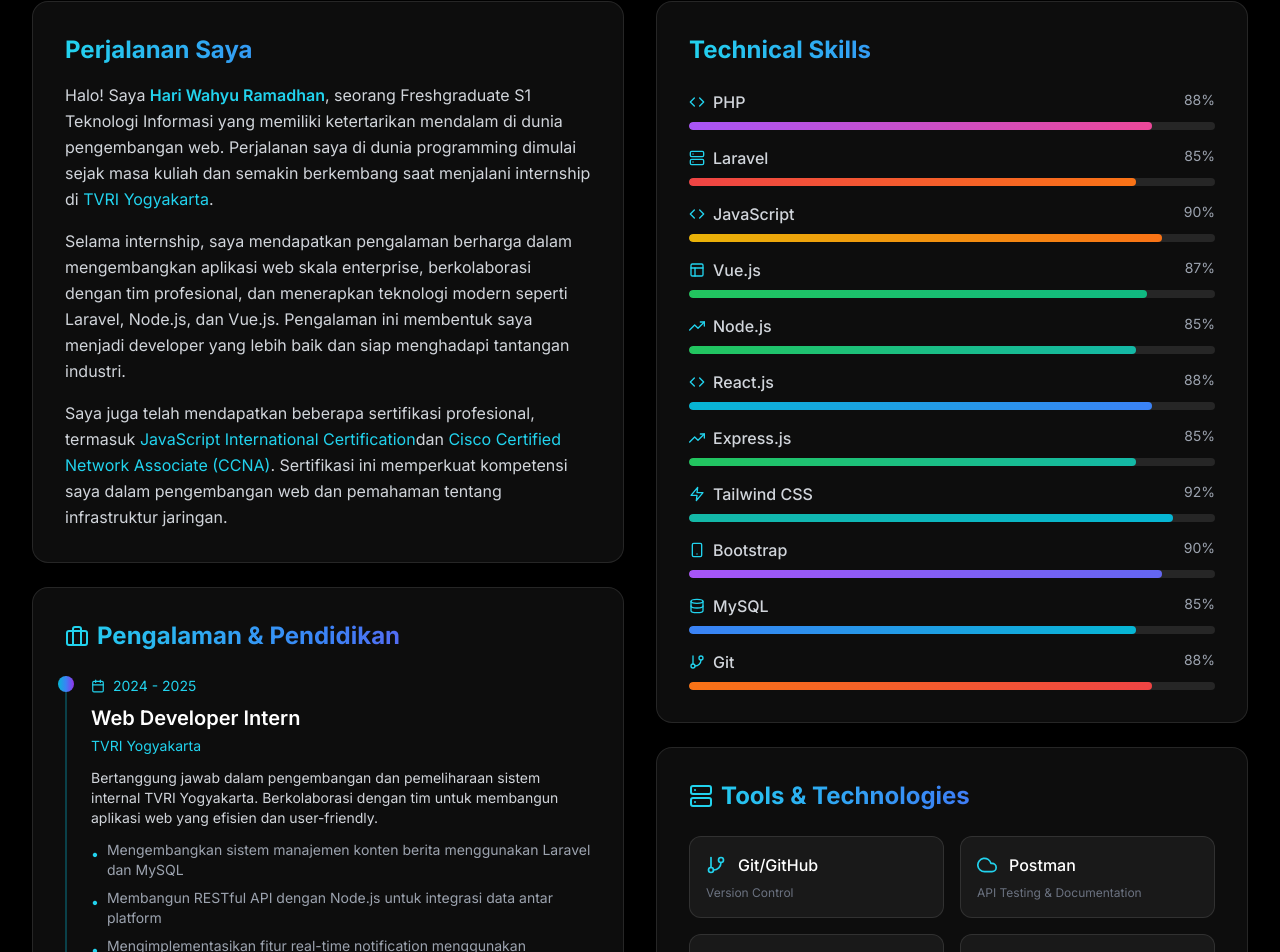
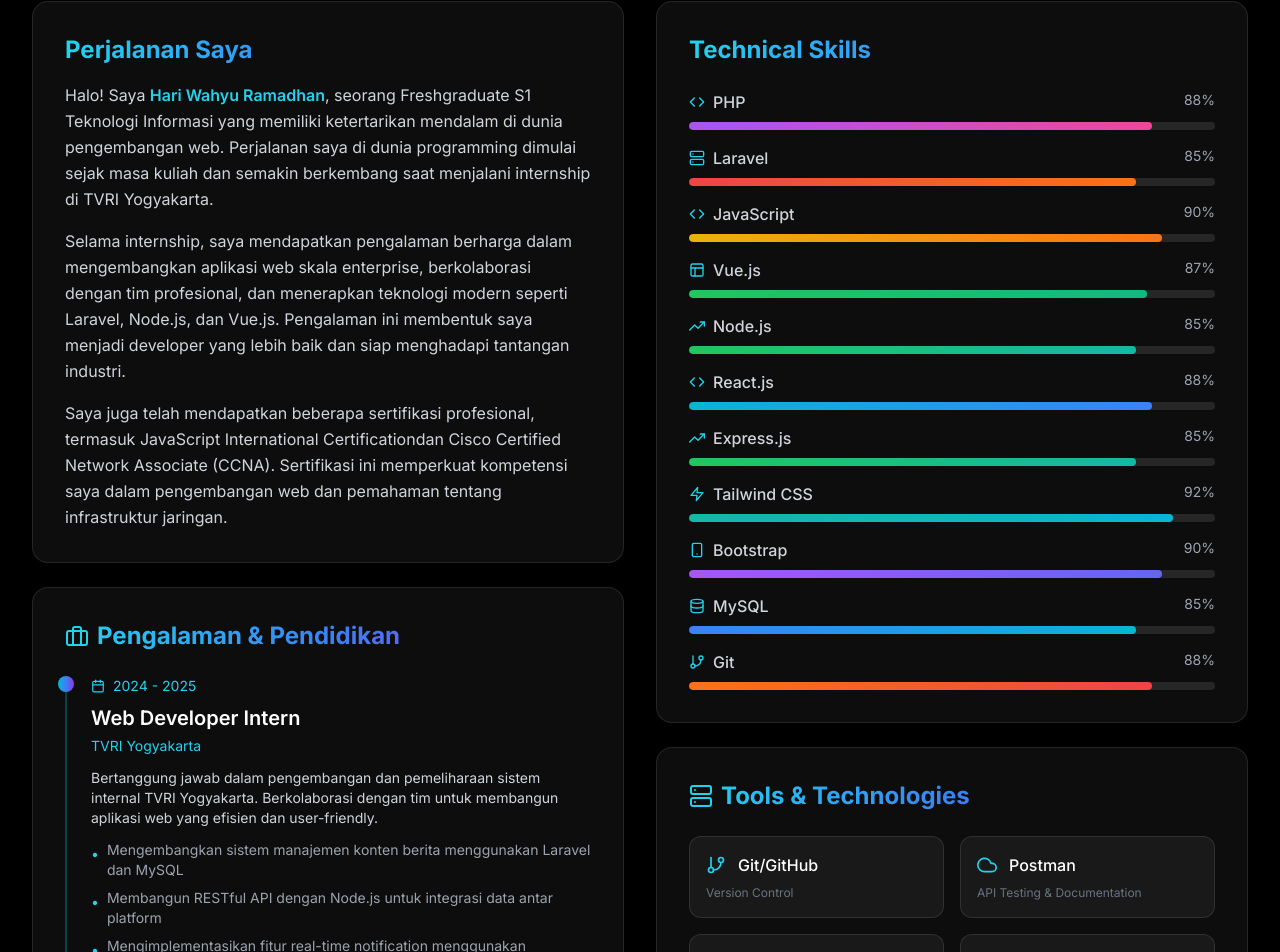
Before and after one commit to hariwr25/hari-portfolio, a React (Create React App) app: page / in a window 1280 px wide. Shown: the part 1055-2007 px from the top of the page. Built offline with nearby package versions, Linux system fonts and the light colour scheme.

Commit message:
Update About.js

```diff
--- a/src/components/About.js
+++ b/src/components/About.js
@@ -79,7 +79,7 @@ const About = () => {
                 seorang Freshgraduate S1 Teknologi Informasi yang memiliki ketertarikan mendalam
                 di dunia pengembangan web. Perjalanan saya di dunia programming dimulai sejak
                 masa kuliah dan semakin berkembang saat menjalani internship di
-                <span className="text-cyan-400"> TVRI Yogyakarta</span>.
+                <span className="text-gray-300"> TVRI Yogyakarta</span>.
               </p>
               <p className="text-gray-300 leading-relaxed mb-4">
                 Selama internship, saya mendapatkan pengalaman berharga dalam mengembangkan
@@ -90,8 +90,8 @@ const About = () => {
               </p>
               <p className="text-gray-300 leading-relaxed">
                 Saya juga telah mendapatkan beberapa sertifikasi profesional, termasuk
-                <span className="text-cyan-400"> JavaScript International Certification</span>
-                dan <span className="text-cyan-400"> Cisco Certified Network Associate (CCNA)</span>.
+                <span className="text-gray-300"> JavaScript International Certification</span>
+                 dan <span className="text-gray-300"> Cisco Certified Network Associate (CCNA)</span>.
                 Sertifikasi ini memperkuat kompetensi saya dalam pengembangan web dan pemahaman
                 tentang infrastruktur jaringan.
               </p>
```
